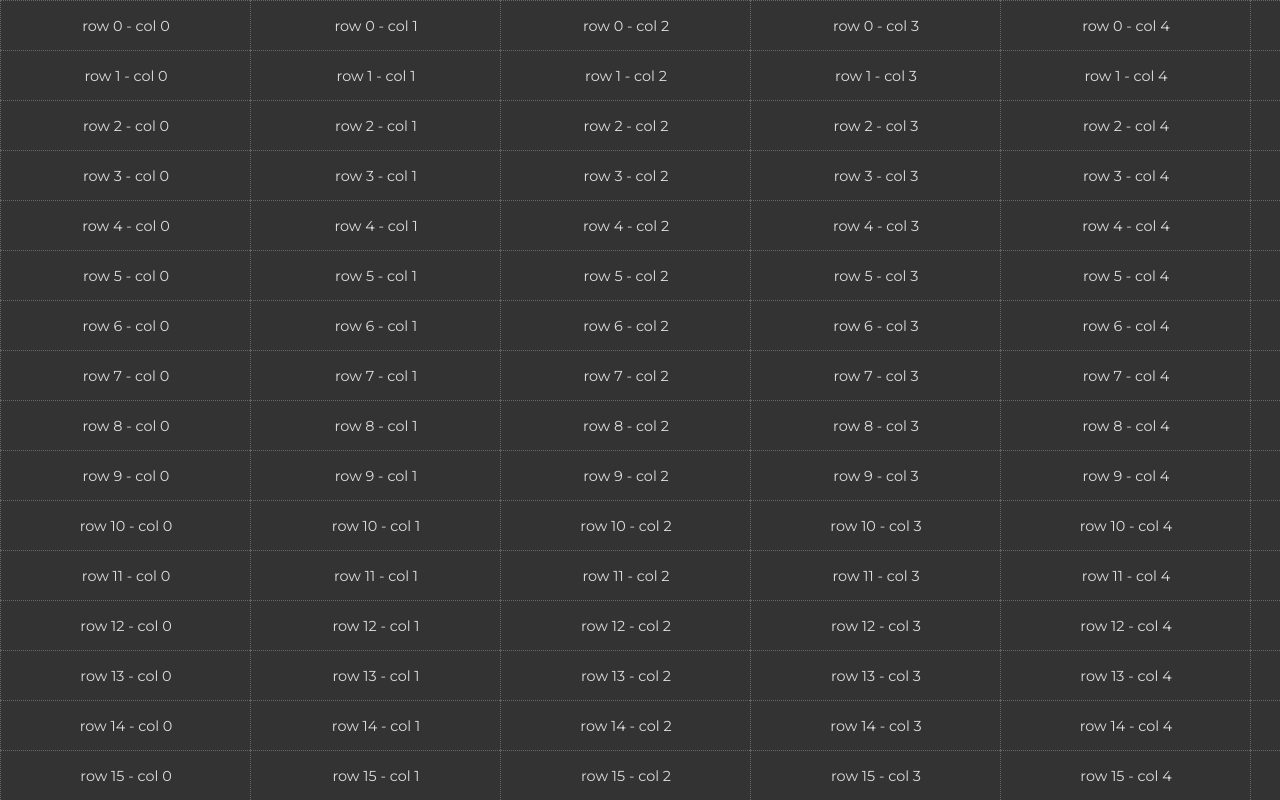
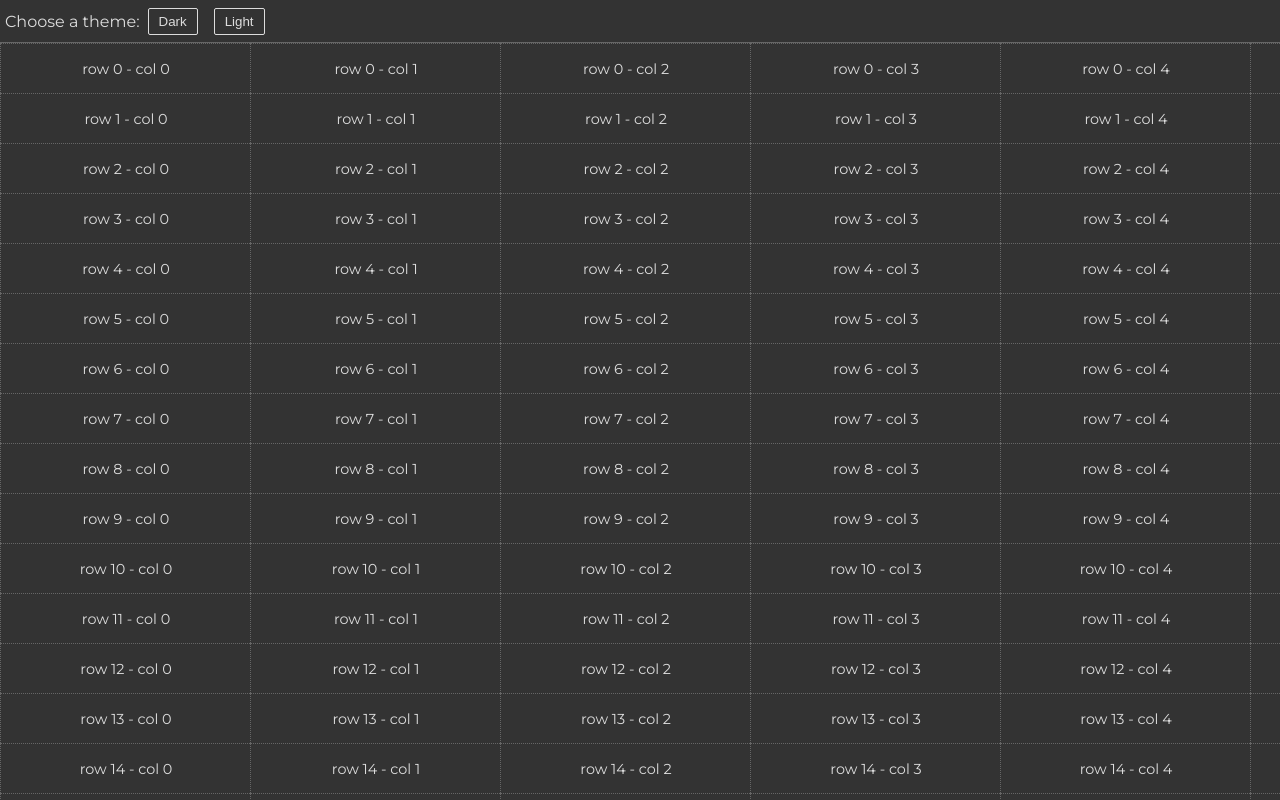
Before and after one commit to mcarbaugh/portfolio, a React (Create React App) app: page /infinite-grid in a window 1280 px wide. Built offline with nearby package versions, Linux system fonts and the light colour scheme.

Commit message:
added a style to the data grid and removed inline/extra styles from infinite grid.

```diff
--- a/src/views/components/ColorThemePicker.tsx
+++ b/src/views/components/ColorThemePicker.tsx
@@ -23,7 +23,6 @@ const ColorThemePicker = (props: Props) => {
 
 export default styled(ColorThemePicker)`
     height: 2em;
-    width: 100%;
     display: flex;
     align-content: stretch;
     align-items: stretch;
--- a/src/views/components/DataGrid/DataGrid.tsx
+++ b/src/views/components/DataGrid/DataGrid.tsx
@@ -1,4 +1,5 @@
 import * as React from 'react';
+import styled from 'styled-components';
 import DataGridCell from './DataGridCell';
 import { DEFAULT_STATE, DEFAULT_COLUMN_WIDTH, DEFAULT_ROW_HEIGHT } from './constants';
 import {
@@ -13,6 +14,7 @@ export interface DataGridProps {
     id?: string;
     rowHeight?: number;
     columnWidth?: number;
+    className?: string;
 }
 
 export interface DataGridState {
@@ -20,7 +22,7 @@ export interface DataGridState {
     columnCount: number;
 }
 
-export default class DataGrid extends React.Component<DataGridProps, DataGridState> {
+class DataGrid extends React.Component<DataGridProps, DataGridState> {
     public constructor(props: DataGridProps) {
         super(props);
         this._handleScroll = this._handleScroll.bind(this);
@@ -31,8 +33,10 @@ export default class DataGrid extends React.Component<DataGridProps, DataGridSta
         const {
             rowHeight,
             columnWidth,
+            className,
         } = this.props;
         return (
+            <div className={className}>
                 <AutoSizer>
                     { (dimensions: Dimensions) =>
                         <Grid
@@ -44,9 +48,11 @@ export default class DataGrid extends React.Component<DataGridProps, DataGridSta
                             columnWidth={columnWidth || DEFAULT_COLUMN_WIDTH}
                             cellRenderer={this._cellRenderer}
                             onScroll={this._handleScroll}
+                            style={{outline: 'none', overflow: 'scroll'}}
                         />
                     }
                 </AutoSizer>
+            </div>
         );
     }
 
@@ -87,3 +93,7 @@ export default class DataGrid extends React.Component<DataGridProps, DataGridSta
         }
     }
 }
+
+export default styled(DataGrid)`
+    flex: 1;
+`;
--- a/src/views/pages/InfiniteGrid.tsx
+++ b/src/views/pages/InfiniteGrid.tsx
@@ -1,6 +1,7 @@
 import * as React from 'react';
 import styled from 'styled-components';
 import DataGrid from '../components/DataGrid/index';
+import ConnectedColorThemePicker from '../containers/ConnectedColorThemePicker';
 
 interface InfiniteGridProps {
     className?: string;
@@ -8,13 +9,16 @@ interface InfiniteGridProps {
 
 const InfiniteGrid = (props: InfiniteGridProps) => {
     return (
-        <div id={'InfiniteGrid'} className={props.className}>
+        <div id="infinite-grid" className={props.className}>
+            <ConnectedColorThemePicker />
             <DataGrid rowHeight={50} columnWidth={250}/>
         </div>
     );
 };
 
 export default styled(InfiniteGrid)`
+    display: flex;
+    flex-direction: column;
     height: 100%;
     width: 100%;
     background-color: ${props => props.theme.background};
```
Lines whose indentation alone changed are shown as unchanged.
